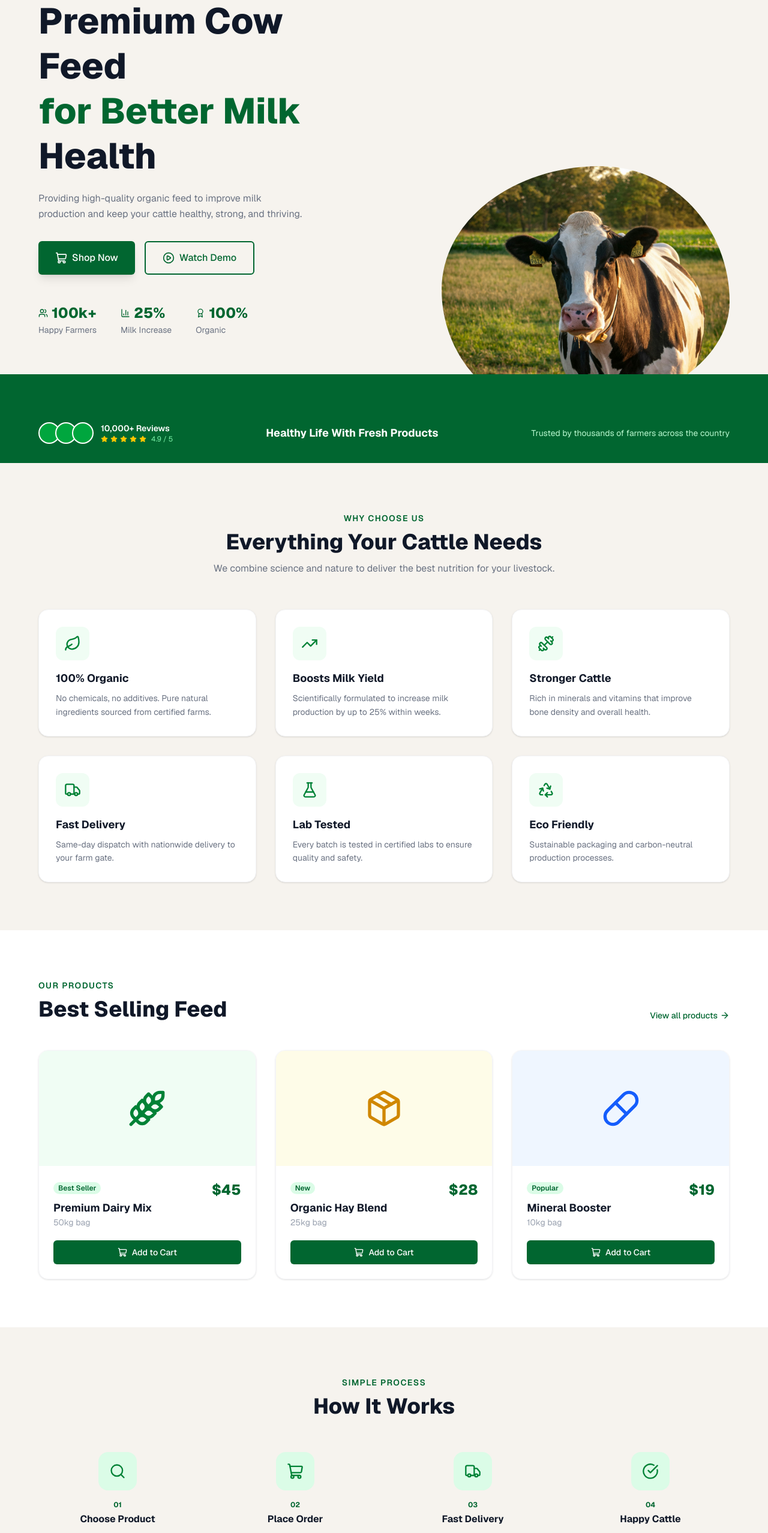
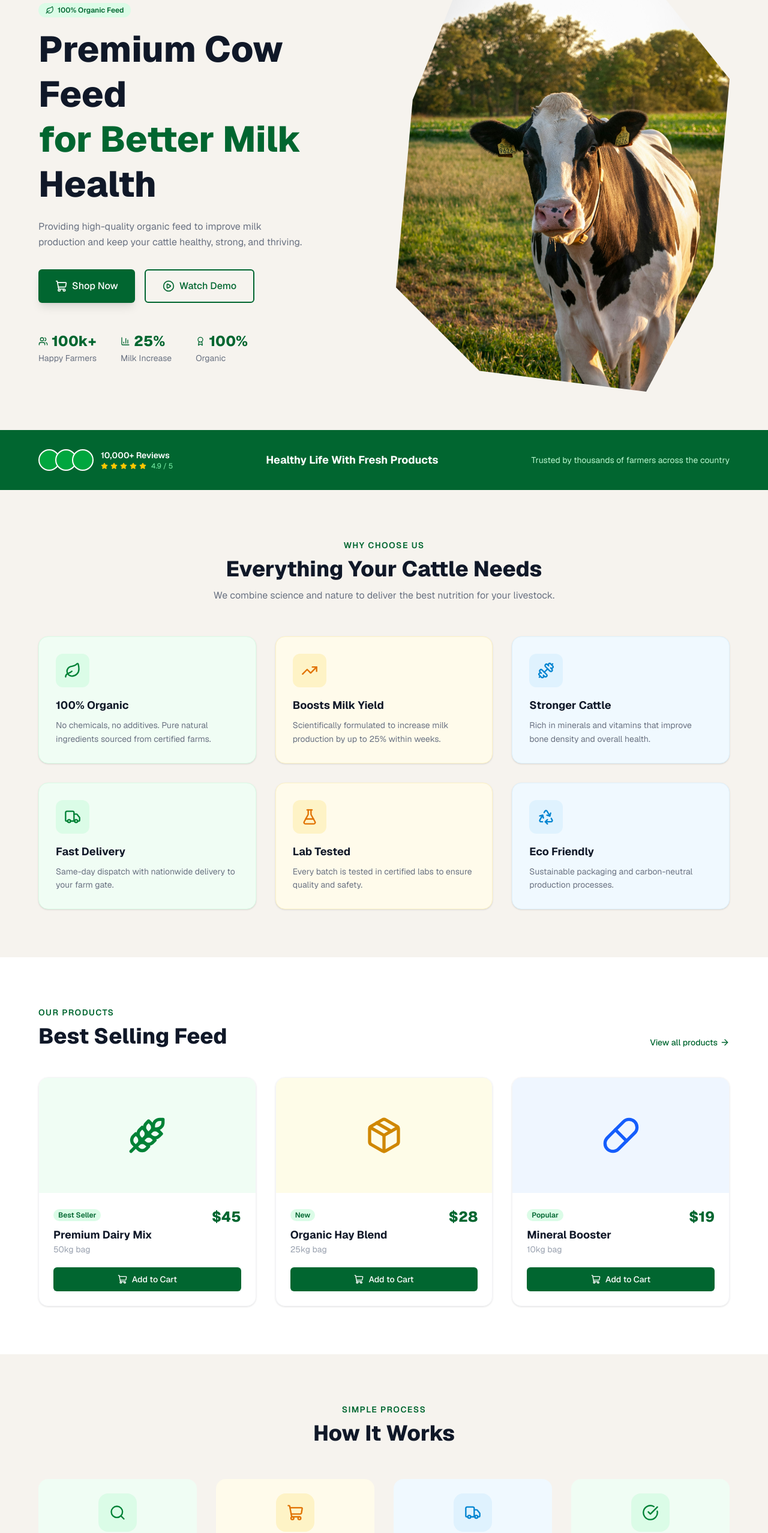
Before and after one commit to Clement-coder/Jaja_clone, a Next.js app: page / in a window 1280 px wide. Shown: the part 174-2730 px from the top of the page at 60% size. Built offline with nearby package versions, Linux system fonts and the light colour scheme.

Commit message:
feat: colored grids, hero layout fix, unique image clip-path shape

```diff
--- a/app/page.tsx
+++ b/app/page.tsx
@@ -58,8 +58,8 @@ export default function Home() {
       </header>
 
       {/* ── HERO ── */}
-      <section className="max-w-7xl mx-auto px-6 md:px-16 pt-16 pb-0 grid md:grid-cols-2 items-end gap-10 overflow-hidden">
-        <motion.div {...fadeUp()} className="pb-16">
+      <section className="max-w-7xl mx-auto px-6 md:px-16 pt-16 pb-16 grid md:grid-cols-2 items-center gap-10 overflow-hidden">
+        <motion.div {...fadeUp()} className="pb-0">
           <span className="inline-flex items-center gap-1.5 bg-green-100 text-green-800 text-xs font-semibold px-3 py-1 rounded-full mb-4">
             <Leaf className="w-3.5 h-3.5" /> 100% Organic Feed
           </span>
@@ -97,9 +97,9 @@ export default function Home() {
         </motion.div>
 
         <motion.div initial={{ opacity: 0, x: 60 }} animate={{ opacity: 1, x: 0 }} transition={{ duration: 0.9 }}
-          className="flex justify-center md:justify-end items-end mb-[-4rem]">
-          <div className="w-[80vw] sm:w-[60vw] md:w-full md:max-w-[480px] aspect-[7/6] overflow-hidden"
-            style={{ borderRadius: "55% 45% 60% 40% / 50% 55% 45% 50%" }}>
+          className="flex justify-center md:justify-end items-center">
+          <div className="w-[98vw] sm:w-[85vw] md:w-full md:max-w-[560px] aspect-[4/5] overflow-hidden"
+            style={{ clipPath: "polygon(20% 0%, 80% 5%, 100% 25%, 95% 70%, 75% 100%, 25% 95%, 0% 75%, 5% 30%)", borderRadius: "0 40px 40px 0" }}>
             {/* eslint-disable-next-line @next/next/no-img-element */}
             <img src="/cow.jpg" alt="Cow" className="w-full h-full object-cover" />
           </div>
@@ -108,7 +108,7 @@ export default function Home() {
 
       {/* ── TRUST BANNER ── */}
       <div className="bg-green-800 text-white">
-        <div className="max-w-7xl mx-auto px-6 md:px-16 pt-20 pb-8 flex flex-col md:flex-row gap-6 md:gap-0 justify-between items-center text-center md:text-left">
+        <div className="max-w-7xl mx-auto px-6 md:px-16 py-8 flex flex-col md:flex-row gap-6 md:gap-0 justify-between items-center text-center md:text-left">
           <div className="flex items-center gap-3">
             <div className="flex -space-x-2">
               {[1,2,3].map(i => <div key={i} className="w-9 h-9 bg-green-600 border-2 border-white rounded-full" />)}
@@ -137,19 +137,26 @@ export default function Home() {
         <div className="grid sm:grid-cols-2 lg:grid-cols-3 gap-8">
           {[
             { icon: <Leaf className="w-7 h-7 text-green-700" />, title: "100% Organic", desc: "No chemicals, no additives. Pure natural ingredients sourced from certified farms." },
-            { icon: <TrendingUp className="w-7 h-7 text-green-700" />, title: "Boosts Milk Yield", desc: "Scientifically formulated to increase milk production by up to 25% within weeks." },
-            { icon: <Dumbbell className="w-7 h-7 text-green-700" />, title: "Stronger Cattle", desc: "Rich in minerals and vitamins that improve bone density and overall health." },
+            { icon: <TrendingUp className="w-7 h-7 text-amber-600" />, title: "Boosts Milk Yield", desc: "Scientifically formulated to increase milk production by up to 25% within weeks." },
+            { icon: <Dumbbell className="w-7 h-7 text-sky-600" />, title: "Stronger Cattle", desc: "Rich in minerals and vitamins that improve bone density and overall health." },
             { icon: <Truck className="w-7 h-7 text-green-700" />, title: "Fast Delivery", desc: "Same-day dispatch with nationwide delivery to your farm gate." },
-            { icon: <FlaskConical className="w-7 h-7 text-green-700" />, title: "Lab Tested", desc: "Every batch is tested in certified labs to ensure quality and safety." },
-            { icon: <Recycle className="w-7 h-7 text-green-700" />, title: "Eco Friendly", desc: "Sustainable packaging and carbon-neutral production processes." },
-          ].map((f, i) => (
-            <motion.div key={i} {...fadeUp(i * 0.1)}
-              className="bg-white rounded-2xl p-7 shadow-sm hover:shadow-md transition-shadow border border-gray-100">
-              <div className="w-14 h-14 bg-green-50 rounded-xl flex items-center justify-center mb-4">{f.icon}</div>
-              <h3 className="font-bold text-gray-900 text-lg mb-2">{f.title}</h3>
-              <p className="text-gray-500 text-sm leading-relaxed">{f.desc}</p>
-            </motion.div>
-          ))}
+            { icon: <FlaskConical className="w-7 h-7 text-amber-600" />, title: "Lab Tested", desc: "Every batch is tested in certified labs to ensure quality and safety." },
+            { icon: <Recycle className="w-7 h-7 text-sky-600" />, title: "Eco Friendly", desc: "Sustainable packaging and carbon-neutral production processes." },
+          ].map((f, i) => {
+            const cards = [
+              "bg-green-50 border-green-100",
+              "bg-amber-50 border-amber-100",
+              "bg-sky-50 border-sky-100",
+            ];
+            return (
+              <motion.div key={i} {...fadeUp(i * 0.1)}
+                className={`${cards[i % 3]} rounded-2xl p-7 shadow-sm hover:shadow-md transition-shadow border`}>
+                <div className={`w-14 h-14 rounded-xl flex items-center justify-center mb-4 ${["bg-green-100","bg-amber-100","bg-sky-100"][i%3]}`}>{f.icon}</div>
+                <h3 className="font-bold text-gray-900 text-lg mb-2">{f.title}</h3>
+                <p className="text-gray-500 text-sm leading-relaxed">{f.desc}</p>
+              </motion.div>
+            );
+          })}
         </div>
       </section>
 
@@ -202,13 +209,13 @@ export default function Home() {
         </motion.div>
         <div className="grid sm:grid-cols-2 md:grid-cols-4 gap-8">
           {[
-            { step: "01", icon: <Search className="w-7 h-7 text-green-700" />, title: "Choose Product", desc: "Browse our range of organic feeds." },
-            { step: "02", icon: <ShoppingCart className="w-7 h-7 text-green-700" />, title: "Place Order", desc: "Add to cart and checkout securely." },
-            { step: "03", icon: <Truck className="w-7 h-7 text-green-700" />, title: "Fast Delivery", desc: "We deliver straight to your farm." },
-            { step: "04", icon: <CheckCircle className="w-7 h-7 text-green-700" />, title: "Happy Cattle", desc: "Watch your herd thrive and produce more." },
+            { step: "01", icon: <Search className="w-7 h-7 text-green-700" />, title: "Choose Product", desc: "Browse our range of organic feeds.", color: "bg-green-50", iconBg: "bg-green-100" },
+            { step: "02", icon: <ShoppingCart className="w-7 h-7 text-amber-600" />, title: "Place Order", desc: "Add to cart and checkout securely.", color: "bg-amber-50", iconBg: "bg-amber-100" },
+            { step: "03", icon: <Truck className="w-7 h-7 text-sky-600" />, title: "Fast Delivery", desc: "We deliver straight to your farm.", color: "bg-sky-50", iconBg: "bg-sky-100" },
+            { step: "04", icon: <CheckCircle className="w-7 h-7 text-green-700" />, title: "Happy Cattle", desc: "Watch your herd thrive and produce more.", color: "bg-green-50", iconBg: "bg-green-100" },
           ].map((s, i) => (
-            <motion.div key={i} {...fadeUp(i * 0.1)} className="text-center">
-              <div className="w-16 h-16 bg-green-100 rounded-2xl flex items-center justify-center mx-auto mb-4">{s.icon}</div>
+            <motion.div key={i} {...fadeUp(i * 0.1)} className={`${s.color} rounded-2xl p-6 text-center`}>
+              <div className={`w-16 h-16 ${s.iconBg} rounded-2xl flex items-center justify-center mx-auto mb-4`}>{s.icon}</div>
               <div className="text-xs font-bold text-green-800 mb-1">{s.step}</div>
               <h3 className="font-bold text-gray-900 mb-2">{s.title}</h3>
               <p className="text-gray-500 text-sm">{s.desc}</p>
```
